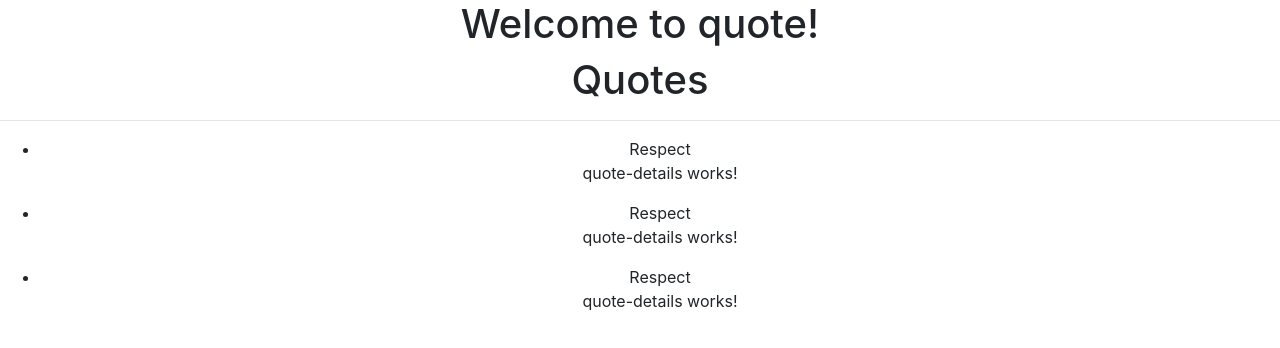
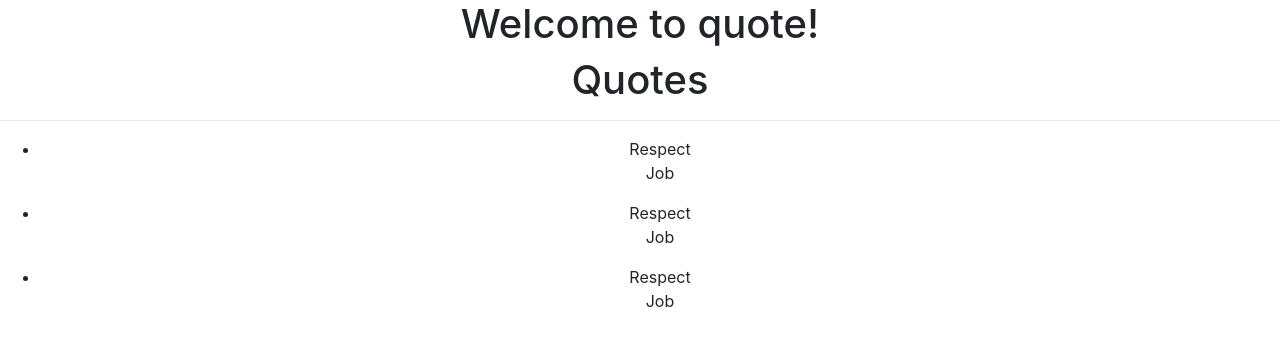
Before and after one commit to Gaks98/Quotes-app, an Angular app: page / in a window 1280 px wide. Shown: the top 348 px of the page. Built offline with nearby package versions, Linux system fonts and the light colour scheme.

Commit message:
defined a value template for the details component

```diff
--- a/src/app/quote-details/quote-details.component.html
+++ b/src/app/quote-details/quote-details.component.html
@@ -1,3 +1,3 @@
 <p>
-  quote-details works!
+  {{quote.author}}
 </p>
```
